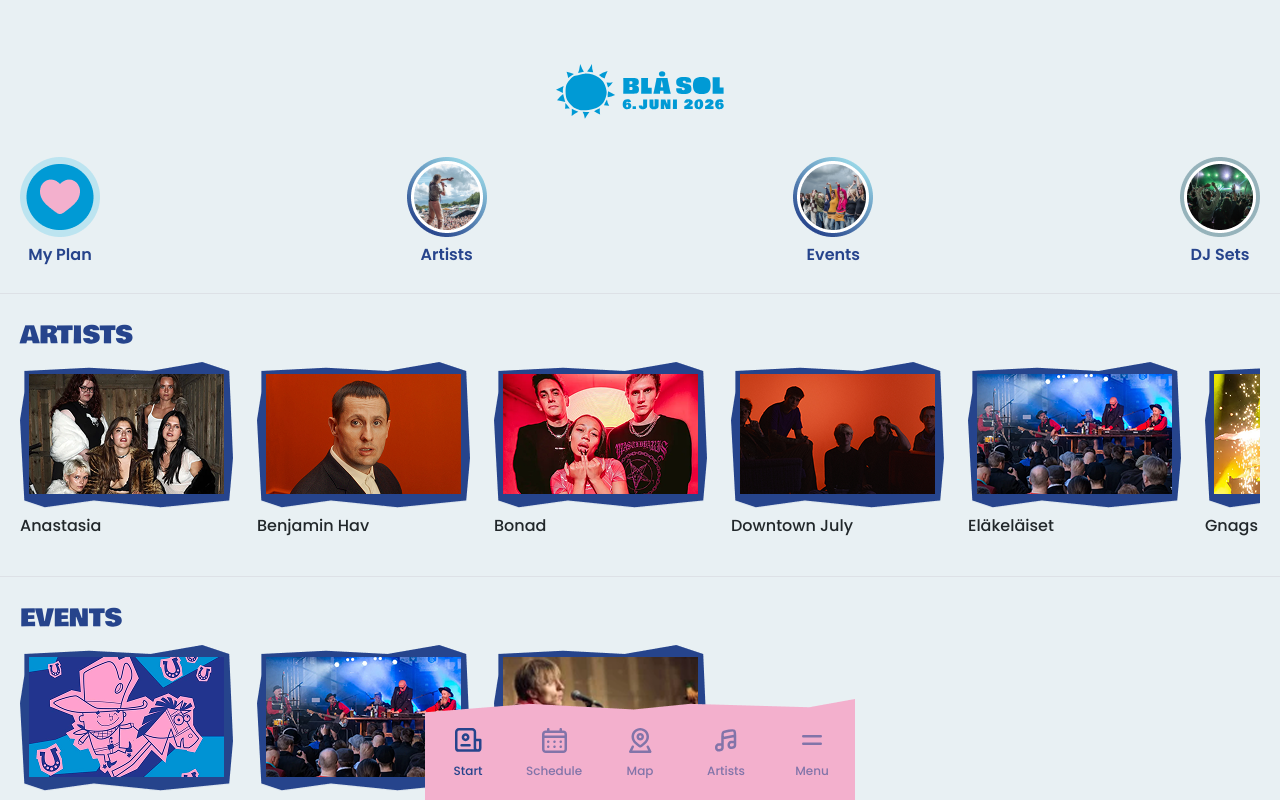
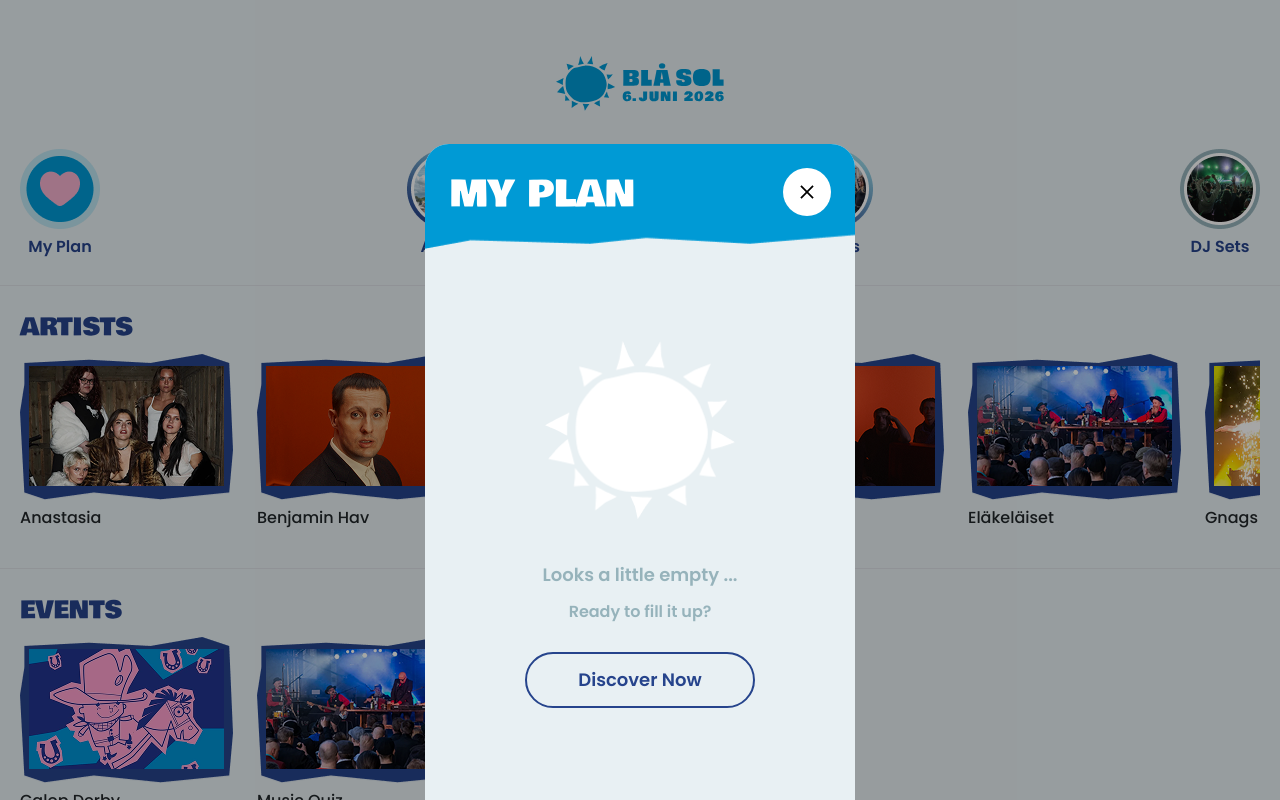
Before and after one commit to ArnasSo/festival, a React (Vite) app in the folder festival-app/: page / in a window 1280 px wide. Both pictures are taken after a click on the button "My Plan". Shown: the top 800 px of the page. Built offline with nearby package versions, Linux system fonts and the light colour scheme.

Commit message:
myplan overlay

```diff
--- a/festival-app/src/Layout.jsx
+++ b/festival-app/src/Layout.jsx
@@ -1,10 +1,8 @@
 import { Outlet } from "react-router-dom";
 import BottomNav from "../src/components/layout/BottomNav/BottomNav";
-import Header from "../src/components/layout/Header/Header";
 import { useEffect, useState } from "react";
 
 export default function Layout() {
-
   // Loads saved events from localStorage when app starts
   const [savedEvents, setSavedEvents] = useState(() => {
     const storedEvents = localStorage.getItem("savedEvents");
@@ -32,8 +30,6 @@
 
   return (
     <>
-      <Header />
-
       <main>
         <Outlet
           context={{
--- /dev/null
+++ b/festival-app/src/components/feedback/Toast/Toast.jsx
@@ -0,0 +1,9 @@
+import styles from "./Toast.module.css";
+
+export default function Toast({ message }) {
+  return (
+    <div className={styles.toast}>
+      {message}
+    </div>
+  );
+}
--- /dev/null
+++ b/festival-app/src/components/feedback/Toast/Toast.module.css
@@ -0,0 +1,47 @@
+.toast {
+  position: absolute;
+  left: 50%;
+  bottom: 32px;
+  transform: translateX(-50%);
+
+  width: max-content;
+  max-width: 90%;
+
+  padding: 14px 28px;
+
+  background-color: var(--raw-neutral-01);
+  border: 8px solid var(--raw-blue-04);
+  border-radius: 100px;
+
+  font-family: var(--font-family-02);
+  font-size: var(--font-size-lg);
+  font-weight: var(--font-weight-b);
+  line-height: var(--line-height-l);
+  color: var(--text-02);
+  text-align: center;
+
+  animation: toastInOut 4s ease-in-out forwards;
+  z-index: 5;
+}
+
+@keyframes toastInOut {
+  0% {
+    opacity: 0;
+    transform: translate(-50%, 16px) scale(0.96);
+  }
+
+  18% {
+    opacity: 1;
+    transform: translate(-50%, 0) scale(1);
+  }
+
+  75% {
+    opacity: 1;
+    transform: translate(-50%, 0) scale(1);
+  }
+
+  100% {
+    opacity: 0;
+    transform: translate(-50%, 16px) scale(0.98);
+  }
+}
--- a/festival-app/src/components/layout/Header/Header.module.css
+++ b/festival-app/src/components/layout/Header/Header.module.css
@@ -4,13 +4,10 @@
   align-items: center;
 
   padding: 14px 0;
-
-  margin-top: 50px;
 }
 
 .logo {
   width: 168px;
   height: 55px;
-
   object-fit: contain;
 }
--- a/festival-app/src/components/overlays/MyPlanOverlay/MyPlanOverlay.jsx
+++ b/festival-app/src/components/overlays/MyPlanOverlay/MyPlanOverlay.jsx
@@ -1,61 +1,108 @@
-import EventCard from "../../cards/EventCard/EventCard";
-import { useState } from "react";
-import { Link } from "react-router-dom";
+import { useRef, useState } from "react";
+import Toast from "../../feedback/Toast/Toast";
 
-export default function MyPlanOverlay({ events, savedEvents, toggleSaved, onClose, }) {
+import toggleOnIcon from "../../../assets/icon/toggle-on.svg";
+import toggleOffIcon from "../../../assets/icon/toggle-off.svg";
 
-const [notificationsOn, setNotificationsOn] = useState(false);
-const [toastMessage, setToastMessage] = useState("");
+import HeartButton from "../../ui/HeartButton/HeartButton";
+import styles from "./MyPlanOverlay.module.css";
 
-const handleNotificationToggle = () => {
-  const newValue = !notificationsOn;
+import closeIcon from "../../../assets/icon/close.svg";
+import myPlanHeader from "../../../assets/image/vector-img/myplan-header.png";
+import emptyLogo from "../../../assets/image/logo-img/myplan-logo.png";
 
-  setNotificationsOn(newValue);
+export default function MyPlanOverlay({ events, toggleSaved, onClose }) {
+  const isEmpty = events.length === 0;
+
+  const [notificationsOn, setNotificationsOn] = useState(false);
+  const [toastMessage, setToastMessage] = useState("");
+
+  const toggleNotifications = () => {
+  const nextValue = !notificationsOn;
+
+  setNotificationsOn(nextValue);
   setToastMessage(
-    newValue ? "You will get reminders" : "You won't get reminders",
+    nextValue
+      ? "You will get a reminder."
+      : "You won't get a reminder."
   );
 
-  setTimeout(() => {
+  // we clear the old timer, so spam-clicking does not make the toast disappear randomly
+  if (toastTimerRef.current) {
+    clearTimeout(toastTimerRef.current);
+  }
+
+  toastTimerRef.current = setTimeout(() => {
     setToastMessage("");
-  }, 3000);
+  }, 4000);
 };
 
-    return (
-    <div className="my-plan-overlay">
-      <button onClick={onClose}>Close</button>
+  return (
+    <div className={styles.overlay}>
+      <div className={styles.backdrop} onClick={onClose}></div>
 
-      <h2>My Plan</h2>
+      <section className={styles.sheet}>
+        <div
+          className={styles.header}
+          style={{ backgroundImage: `url(${myPlanHeader})` }}
+        >
+          <h2 className={styles.title}>MY PLAN</h2>
 
-      <button onClick={handleNotificationToggle}>
-        Notifications: {notificationsOn ? "On" : "Off"}
-      </button>
+          <button className={styles.closeButton} onClick={onClose}>
+            <img src={closeIcon} alt="" />
+          </button>
+        </div>
 
-      {toastMessage && (
-        <div className="toast">
-          {toastMessage}
-        </div>
-      )}
+        {isEmpty ? (
+          <div className={styles.emptyState}>
+            <img className={styles.emptyLogo} src={emptyLogo} alt="" />
 
-      {events.length === 0 ? (
-        <div>
-          <p>You have not saved any events yet.</p>
-          <Link to="/schedule">
-            <button>Discover now</button>
-          </Link>
-        </div>
-      ) : (
-        events.map((event) => (
-          <EventCard
-            key={event.id}
-            title={event.name}
-            time={event.time}
-            location={event.location}
-            imgSmUrl={event.imgSmUrl}
-            isSaved={savedEvents.includes(event.id)}
-            toggleSaved={() => toggleSaved(event.id)}
-          />
-        ))
-      )}
+            <p className={styles.emptyTitle}>Looks a little empty ...</p>
+            <p className={styles.emptyText}>Ready to fill it up?</p>
+
+            <button className={styles.discoverButton} onClick={onClose}>
+              Discover Now
+            </button>
+          </div>
+        ) : (
+          <div className={styles.planContent}>
+            <button
+  className={styles.notificationToggle}
+  onClick={toggleNotifications}
+  type="button"
+>
+  <img
+    src={notificationsOn ? toggleOnIcon : toggleOffIcon}
+    alt=""
+  />
+</button>
+
+            <div className={styles.eventList}>
+              {events.map((event) => (
+                <article className={styles.eventCard} key={event.id}>
+                  <img
+                    className={styles.eventImage}
+                    src={event.imgSmUrl}
+                    alt={event.name}
+                  />
+
+                  <div className={styles.eventText}>
+                    <h3>{event.name}</h3>
+                    <p>{event.time}</p>
+                    <p>{event.location}</p>
+                  </div>
+
+                  <HeartButton
+                    saved={true}
+                    toggleSaved={() => toggleSaved(event.id)}
+                  />
+                </article>
+              ))}
+            </div>
+          </div>
+        )}
+        {toastMessage && <Toast message={toastMessage} />}
+      </section>
     </div>
   );
 }
--- a/festival-app/src/components/overlays/MyPlanOverlay/MyPlanOverlay.module.css
+++ b/festival-app/src/components/overlays/MyPlanOverlay/MyPlanOverlay.module.css
@@ -0,0 +1,223 @@
+.overlay {
+  position: fixed;
+  inset: 0;
+  z-index: 250;
+
+  display: flex;
+  align-items: flex-end;
+}
+
+.backdrop {
+  position: absolute;
+  inset: 0;
+  background-color: rgba(0, 0, 0, 0.35);
+}
+
+.sheet {
+  position: relative;
+  z-index: 1;
+
+  width: 100%;
+  max-width: 430px;
+  height: 82vh;
+  margin: 0 auto;
+
+  background-color: var(--bg-01);
+  border-radius: 24px 24px 0 0;
+  overflow: hidden;
+
+  animation: slideUp 0.25s ease-out;
+}
+
+.header {
+  position: relative;
+
+  height: 105px;
+  padding: 28px 24px;
+
+  background-size: 100% 100%;
+  background-repeat: no-repeat;
+}
+
+.title {
+  margin: 0;
+
+  font-family: var(--font-family-01);
+  font-size: var(--font-size-5xl);
+  font-weight: var(--font-weight-r);
+  line-height: var(--line-height-tight);
+  color: var(--text-01);
+}
+
+.closeButton {
+  position: absolute;
+  top: 24px;
+  right: 24px;
+
+  width: 48px;
+  height: 48px;
+
+  display: flex;
+  align-items: center;
+  justify-content: center;
+
+  border: 0;
+  border-radius: 50%;
+  background-color: var(--raw-neutral-01);
+  padding: 0;
+}
+
+.closeButton img {
+  width: 24px;
+  height: 24px;
+}
+
+.emptyState {
+  height: calc(100% - 105px);
+
+  display: flex;
+  flex-direction: column;
+  align-items: center;
+  justify-content: center;
+
+  padding: 0 32px;
+  text-align: center;
+}
+
+.emptyLogo {
+  width: 190px;
+  margin-bottom: 44px;
+}
+
+.emptyTitle {
+  margin: 0 0 12px;
+
+  font-family: var(--font-family-02);
+  font-size: var(--font-size-lg);
+  font-weight: var(--font-weight-b);
+  line-height: var(--line-height-l);
+  color: var(--divider-01);
+}
+
+.emptyText {
+  margin: 0 0 28px;
+
+  font-family: var(--font-family-02);
+  font-size: var(--font-size-md);
+  font-weight: var(--font-weight-b);
+  color: var(--divider-01);
+}
+
+.discoverButton {
+  min-width: 230px;
+  height: 56px;
+
+  border: 2px solid var(--text-02);
+  border-radius: 100px;
+  background: transparent;
+
+  font-family: var(--font-family-02);
+  font-size: var(--font-size-lg);
+  font-weight: var(--font-weight-b);
+  color: var(--text-02);
+}
+
+.planContent {
+  padding: 16px 24px 32px;
+}
+
+.notificationToggle {
+  width: 90px;
+  height: 42px;
+
+  display: flex;
+  align-items: center;
+  justify-content: center;
+
+  margin-left: auto;
+  margin-bottom: 16px;
+
+  border: 0;
+  background: none;
+  padding: 0;
+}
+
+.notificationToggle img {
+  width: 90px;
+  height: 42px;
+  object-fit: contain;
+
+  transition: transform 0.2s ease, opacity 0.2s ease;
+}
+
+.notificationToggle:active img {
+  transform: scale(0.96);
+}
+
+.eventList {
+  overflow: hidden;
+  border-radius: 10px;
+  background-color: var(--bg-02);
+}
+
+.eventCard {
+  position: relative;
+
+  display: flex;
+  align-items: center;
+  gap: 12px;
+
+  height: 100px;
+  padding: 10px 56px 10px 8px;
+
+  background-color: var(--bg-02);
+  border-bottom: 1px solid var(--raw-neutral-04);
+}
+
+.eventCard:last-child {
+  border-bottom: 0;
+}
+
+.eventImage {
+  width: 80px;
+  height: 80px;
+
+  border-radius: 8px;
+  object-fit: cover;
+  flex-shrink: 0;
+}
+
+.eventText h3 {
+  margin: 0;
+
+  font-family: var(--font-family-02);
+  font-size: var(--font-size-lg);
+  font-weight: var(--font-weight-b);
+  line-height: var(--line-height-l);
+  color: var(--text-02);
+}
+
+.eventText p {
+  margin: 0;
+
+  font-family: var(--font-family-02);
+  font-size: var(--font-size-md);
+  font-weight: var(--font-weight-m);
+  line-height: 1.45;
+  color: var(--text-02);
+}
+
+.eventCard > button {
+  position: absolute;
+  right: 12px;
+}
+
+@keyframes slideUp {
+  from {
+    transform: translateY(100%);
+  }
+
+  to {
+    transform: translateY(0);
+  }
+}
--- a/festival-app/src/index.css
+++ b/festival-app/src/index.css
@@ -11,6 +11,10 @@
 body {
   margin: 0;
   background-color: var(--bg-01);
+}
+
+body.no-scroll {
+  overflow-y: hidden;
 }
 
 
--- a/festival-app/src/pages/LandingPage/LandingPage.jsx
+++ b/festival-app/src/pages/LandingPage/LandingPage.jsx
@@ -1,9 +1,10 @@
 import LandingEventCard from "../../components/cards/LandingEventCard/LandingEventCard";
 import eventsData from "../../data/events.json";
 import { useOutletContext } from "react-router-dom";
-import { useState } from "react";
+import { useEffect, useState } from "react";
 import DetailOverlay from "../../components/overlays/DetailOverlay/DetailOverlay";
 import MyPlanOverlay from "../../components/overlays/MyPlanOverlay/MyPlanOverlay";
+import Header from "../../components/layout/Header/Header";
 import styles from "./LandingPage.module.css";
 
 import HighlightCard from "../../components/cards/HighlightCard/HighlightCard";
@@ -30,8 +31,17 @@
     savedEvents.includes(event.id)
   );
 
+  useEffect(() => {
+  document.body.classList.add("no-scroll");
+
+  return () => {
+    document.body.classList.remove("no-scroll");
+  };
+}, []);
+
   return (
     <div className={styles.landingPage}>
+      <Header />
       <section className={styles.quickLinks}>
   <HighlightCard
     label="My Plan"
--- a/festival-app/src/pages/LandingPage/LandingPage.module.css
+++ b/festival-app/src/pages/LandingPage/LandingPage.module.css
@@ -1,10 +1,11 @@
 .landingPage {
-  min-height: 100vh;
+  height: 100vh;
   background-color: var(--bg-01);
 
-  padding: 24px 20px 120px;
+  padding: 42px 20px 120px;
 
   overflow-x: hidden;
+  overflow-y: hidden;
 }
 
 .quickLinks {
@@ -12,6 +13,7 @@
   justify-content: space-between;
   align-items: center;
 
+  margin-top: 24px;
   margin-bottom: 28px;
 }
 
```
